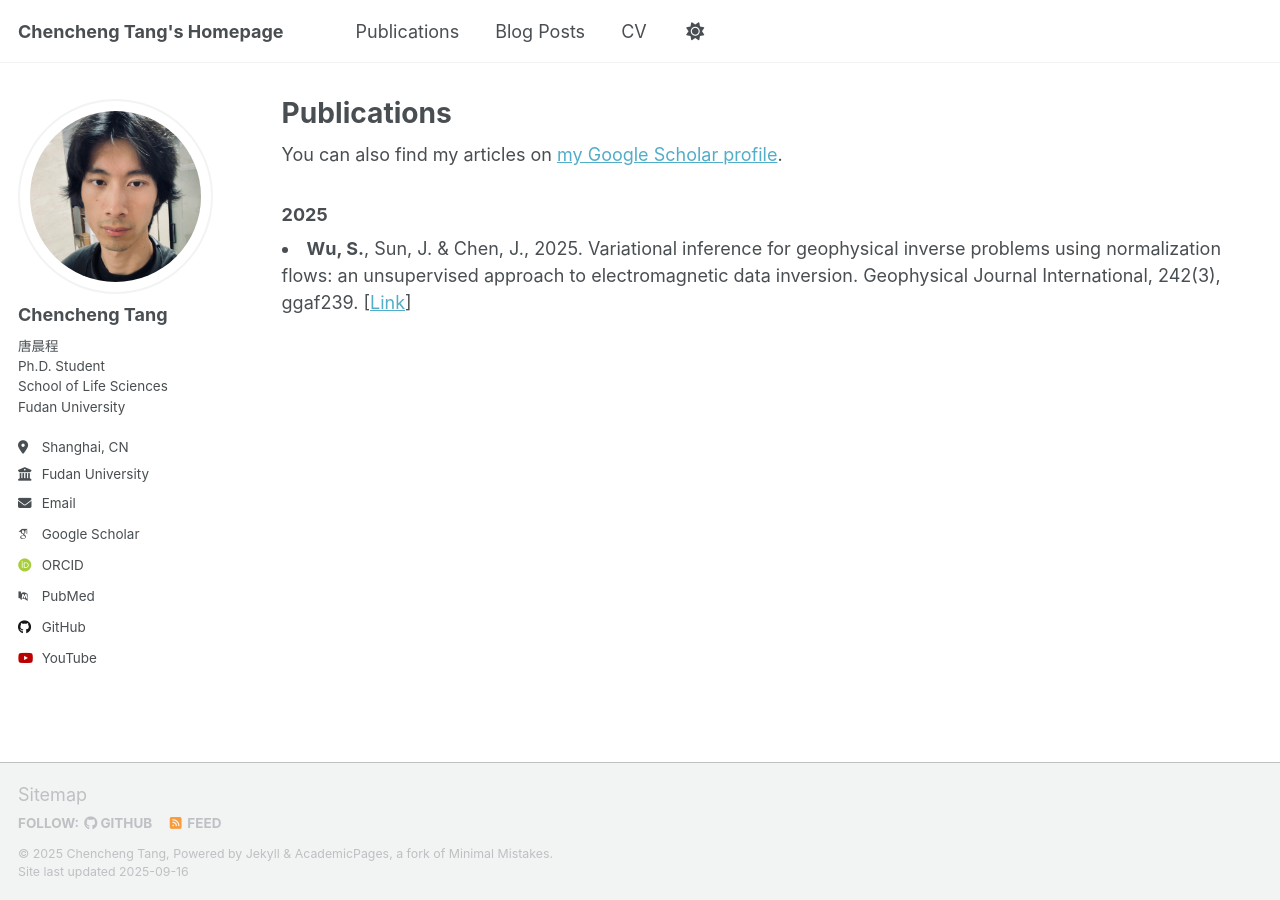
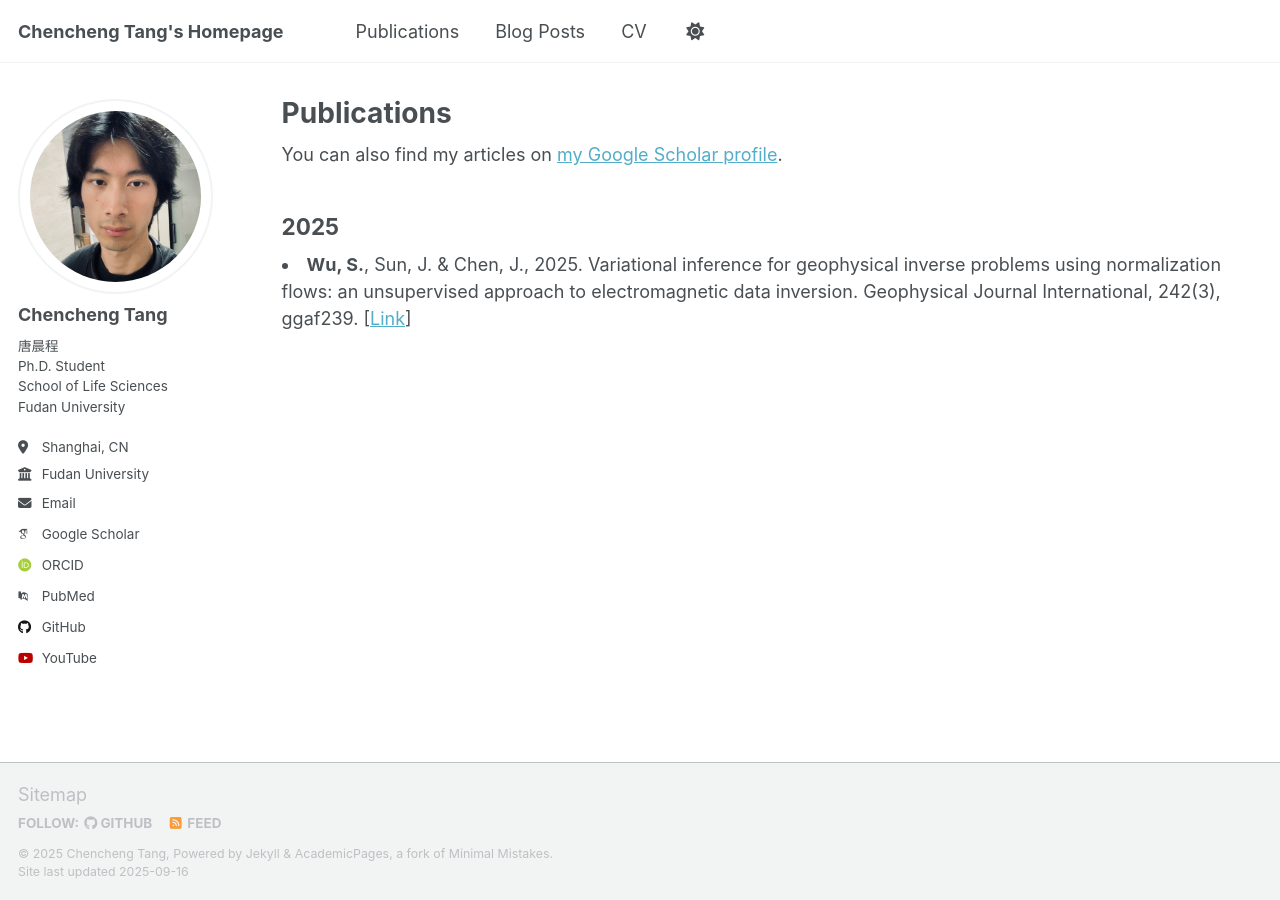
Before and after one commit to AI4Sfrontline/ai4sfrontline.github.io, a Jekyll site: the page built from _pages/publications.html, in a window 1280 px wide. Built offline with Jekyll 4.4.1, drawn with Linux system fonts in a browser that asks for light colours; some web fonts are replaced; a script that is not in the unit is left out.

```diff
--- a/_pages/publications.html
+++ b/_pages/publications.html
@@ -9,5 +9,5 @@ author_profile: true
   <div class="wordwrap">You can also find my articles on <a href="{{site.author.googlescholar}}">my Google Scholar profile</a>.</div>
 {% endif %}
 
-<h3>2025</h3>
+<h2>2025</h2>
 <li><strong>Wu, S.</strong>, Sun, J. & Chen, J., 2025. Variational inference for geophysical inverse problems using normalization flows: an unsupervised approach to electromagnetic data inversion. Geophysical Journal International, 242(3), ggaf239. [<a href="https://doi.org/10.1093/gji/ggaf239" target="_blank" rel="noopener noreferrer">Link</a>]</li>
```
